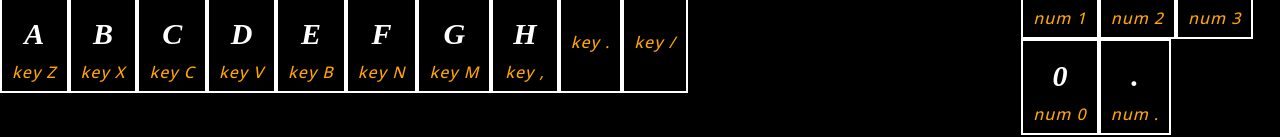
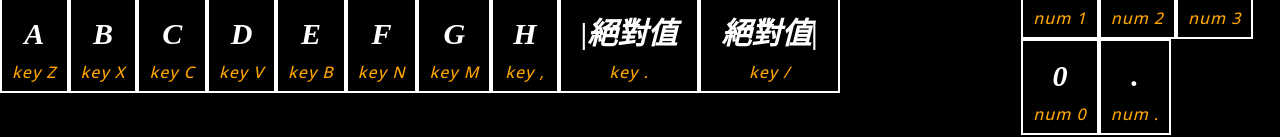
Before and after one commit to joyce0huang/workMath, a plain HTML site: page index.html in a window 1280 px wide. Shown: the part 594-731 px from the top of the page. Drawn offline with nearby package versions, Linux system fonts and the light colour scheme.

Commit message:
加絕對值

```diff
--- a/index.html
+++ b/index.html
@@ -13,7 +13,6 @@
 
     <link rel="stylesheet" href="./css/reset.css">
     <link rel="stylesheet" href="./css/style.css">
-    <!-- sounds ref : https://taira-komori.jpn.org/instrument01tw.html -->
 </head>
 
 <body>
@@ -80,8 +79,8 @@
                     <div data-key="78" class="key"><kbd>F</kbd><span class="sound">key N</span></div>
                     <div data-key="77" class="key"><kbd>G</kbd><span class="sound">key M</span></div>
                     <div data-key="188" class="key"><kbd>H</kbd><span class="sound">key ,</span></div>
-                    <div data-key="190" class="key"><kbd></kbd><span class="sound">key .</span></div>
-                    <div data-key="193" class="key"><kbd></kbd><span class="sound">key /</span></div>
+                    <div data-key="190" class="key"><kbd>|絕對值</kbd><span class="sound">key .</span></div>
+                    <div data-key="191" class="key"><kbd>絕對值|</kbd><span class="sound">key /</span></div>
                 </div>
             </div>
             <!-- 右方數字鍵 -->
@@ -182,14 +181,8 @@
             else if (keyNote == 78) { left.innerHTML += 'F'; copyText.value += 'F' }
             else if (keyNote == 77) { left.innerHTML += 'G'; copyText.value += 'G' }
             else if (keyNote == 188) { left.innerHTML += 'H'; copyText.value += 'H' }
-            // else if (keyNote == 190) {
-            //     left.innerHTML += 'n'
-            //     copyText.value += '\\,n'
-            // }
-            // else if (keyNote == 193) {
-            //     left.innerHTML += 'n'
-            //     copyText.value += '\\,n'
-            // }
+            else if (keyNote == 190) { left.innerHTML += '|絕對值'; copyText.value += '\\,\\mid\\,' }
+            else if (keyNote == 191) { left.innerHTML += '絕對值|'; copyText.value += '\\,\\,\\mid' }
 
             // 右方數字鍵
             // row1
```
